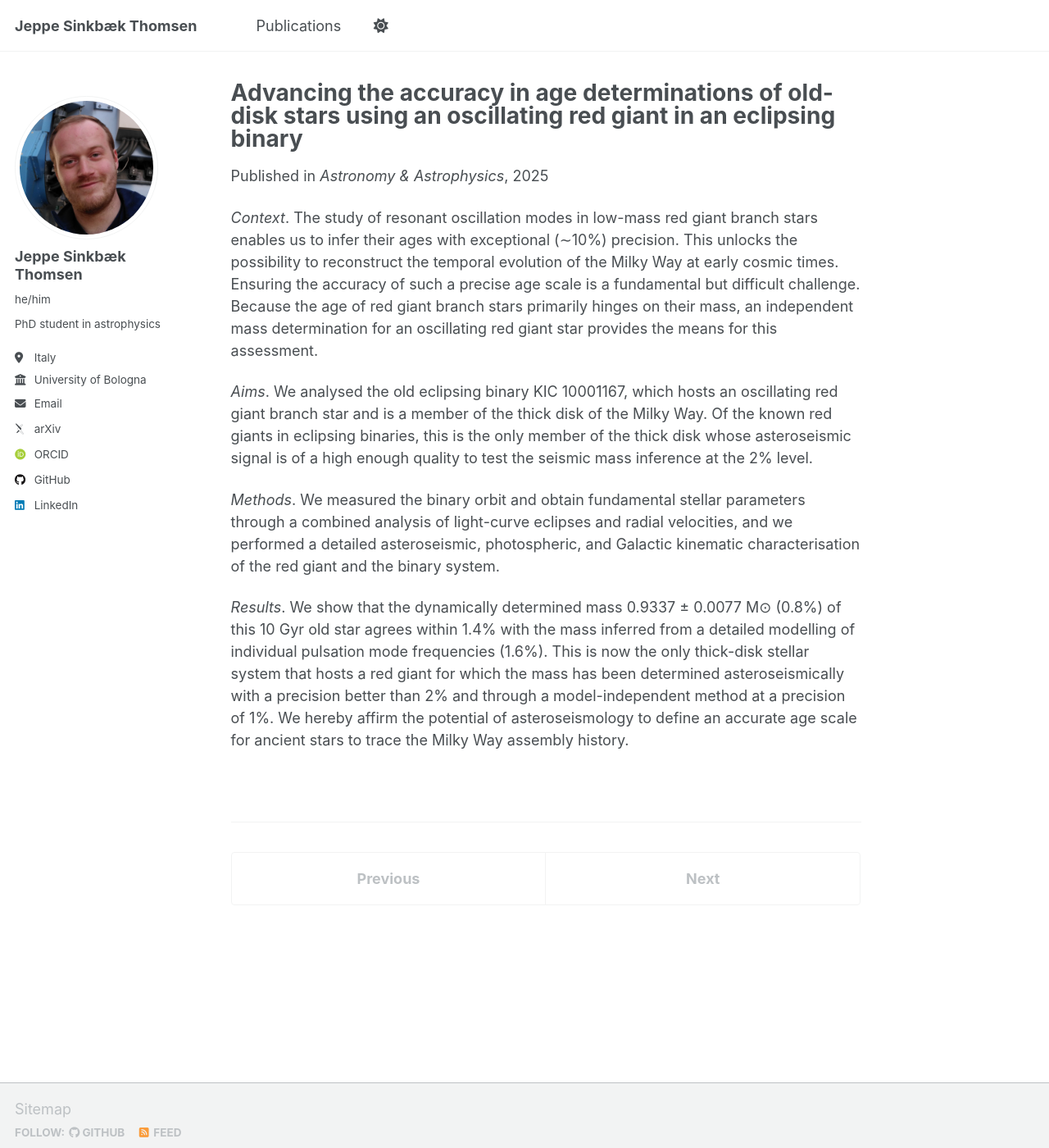
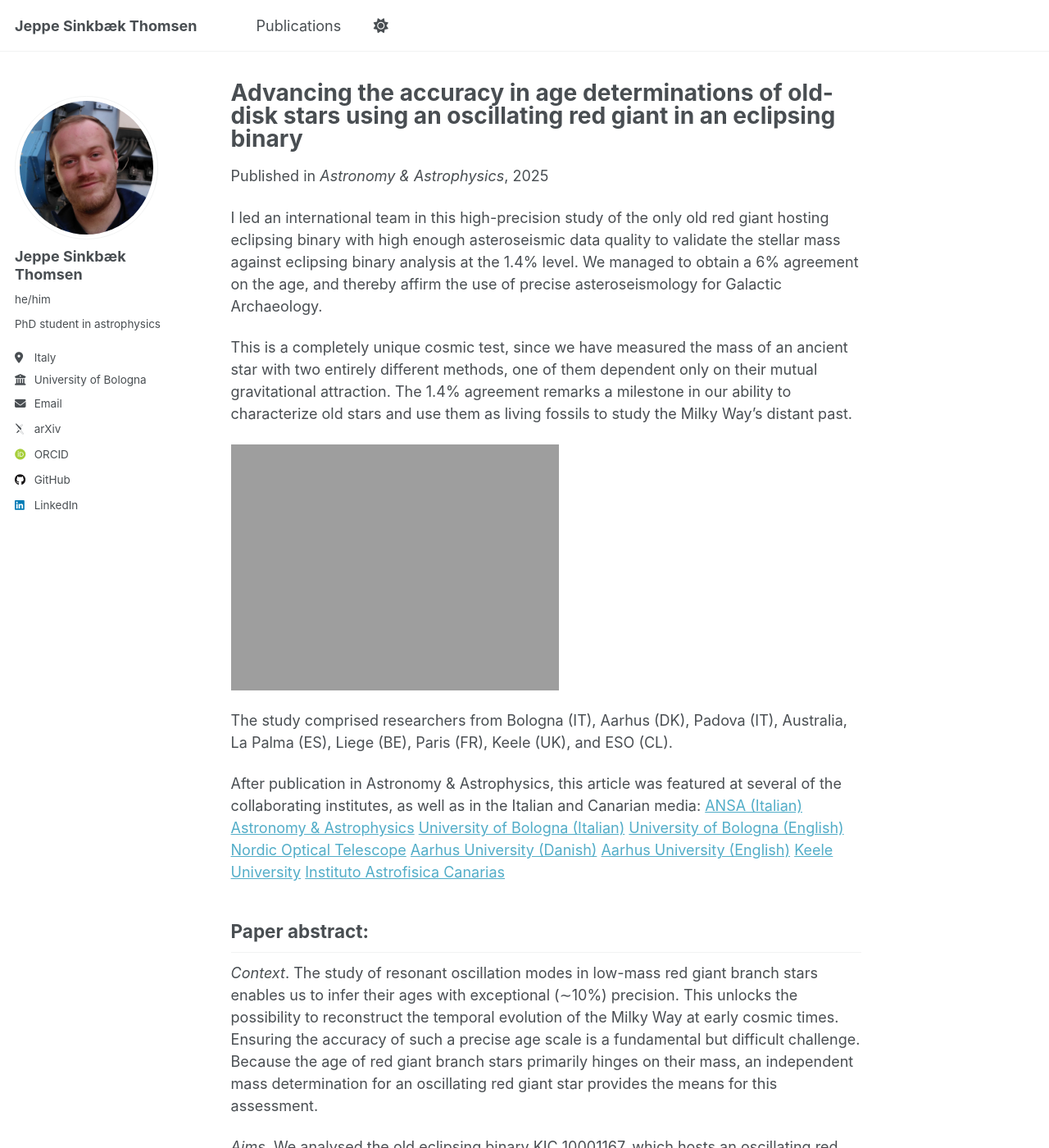
Before and after one commit to jsinkbaek/jsinkbaek.github.io, a Jekyll site: the page built from _publications/2025-07-01-kic10001167.md, in a window 1280 px wide and 1400 px high. Shown: the whole window at 82% size. Built offline with Jekyll 4.4.1, drawn with Linux system fonts in a browser that asks for light colours; some web fonts are replaced; a script that is not in the unit is left out.

Commit message:
Update 2025-07-01-kic10001167.md

```diff
--- a/_publications/2025-07-01-kic10001167.md
+++ b/_publications/2025-07-01-kic10001167.md
@@ -10,6 +10,26 @@ slidesurl:
 paperurl: 'https://jsinkbaek.github.io/files/Thomsen2025_2504.17853v1.pdf'
 citation:
 ---
+I led an international team in this high-precision study of the only old red giant hosting eclipsing binary with high enough asteroseismic data quality to validate the stellar mass against eclipsing binary analysis at the 1.4% level. We managed to obtain a 6% agreement on the age, and thereby affirm the use of precise asteroseismology for Galactic Archaeology.
+
+This is a completely unique cosmic test, since we have measured the mass of an ancient star with two entirely different methods, one of them dependent only on their mutual gravitational attraction. The 1.4% agreement remarks a milestone in our ability to characterize old stars and use them as living fossils to study the Milky Way's distant past.
+
+![](https://jsinkbaek.github.io/files/animated-pr-kic10001167.gif =250x250)
+
+The study comprised researchers from Bologna (IT), Aarhus (DK), Padova (IT), Australia, La Palma (ES), Liege (BE), Paris (FR), Keele (UK), and ESO (CL).
+
+After publication in Astronomy & Astrophysics, this article was featured at several of the collaborating institutes, as well as in the Italian and Canarian media:
+[ANSA (Italian)](https://www.ansa.it/canale_scienza/notizie/spazio_astronomia/2025/07/06/misurata-leta-di-una-stella-grazie-ai-suoi-terremoti-_29b5a128-f8bf-4b01-a417-8f54c3a46bc4.html)
+[Astronomy & Astrophysics](https://www.aanda.org/component/content/article/213-press-releases/2025-press-releases/3095-how-old-is-that-star-asteroseismology-reveals-the-answer)
+[University of Bologna (Italian)](https://magazine.unibo.it/archivio/2025/07/04/quanti-anni-ha-quella-stella-per-scoprirlo-c2019e-l2019asterosismologia)
+[University of Bologna (English)](https://magazine.unibo.it/archivio/2025/07/04/weighing-a-star-with-sound-astronomers-validate-new-method-to-measure-stellar-mass-with-unprecedented-precision)
+[Nordic Optical Telescope](https://www.not.iac.es/news/www/news/JeppeThomsen_July4.html)
+[Aarhus University (Danish)](https://phys.au.dk/aktuelt/nyhed/artikel/saadan-vejer-man-en-stjerne-med-lyd)
+[Aarhus University (English)](https://phys.au.dk/en/news/item/artikel/saadan-vejer-man-en-stjerne-med-lyd)
+[Keele University](https://www.keele.ac.uk/research/researchnews/2025/july/cosmic-test/milky-way-binary.php)
+[Instituto Astrofisica Canarias](https://www.iac.es/en/outreach/news/iac-validates-method-measuring-masses-stars-using-their-seismic-waves)
+
+## Paper abstract:
 *Context*. The study of resonant oscillation modes in low-mass red giant branch stars enables us to infer their ages with exceptional (∼10%) precision. This unlocks the possibility to reconstruct the temporal evolution of the Milky Way at early cosmic times. Ensuring the accuracy of such a precise age scale is a fundamental but difficult challenge. Because the age of red giant branch stars primarily hinges on their mass, an independent mass determination for an oscillating red giant star provides the means for this assessment.
 
 *Aims*. We analysed the old eclipsing binary KIC 10001167, which hosts an oscillating red giant branch star and is a member of the thick disk of the Milky Way. Of the known red giants in eclipsing binaries, this is the only member of the thick disk whose asteroseismic signal is of a high enough quality to test the seismic mass inference at the 2% level.
```
